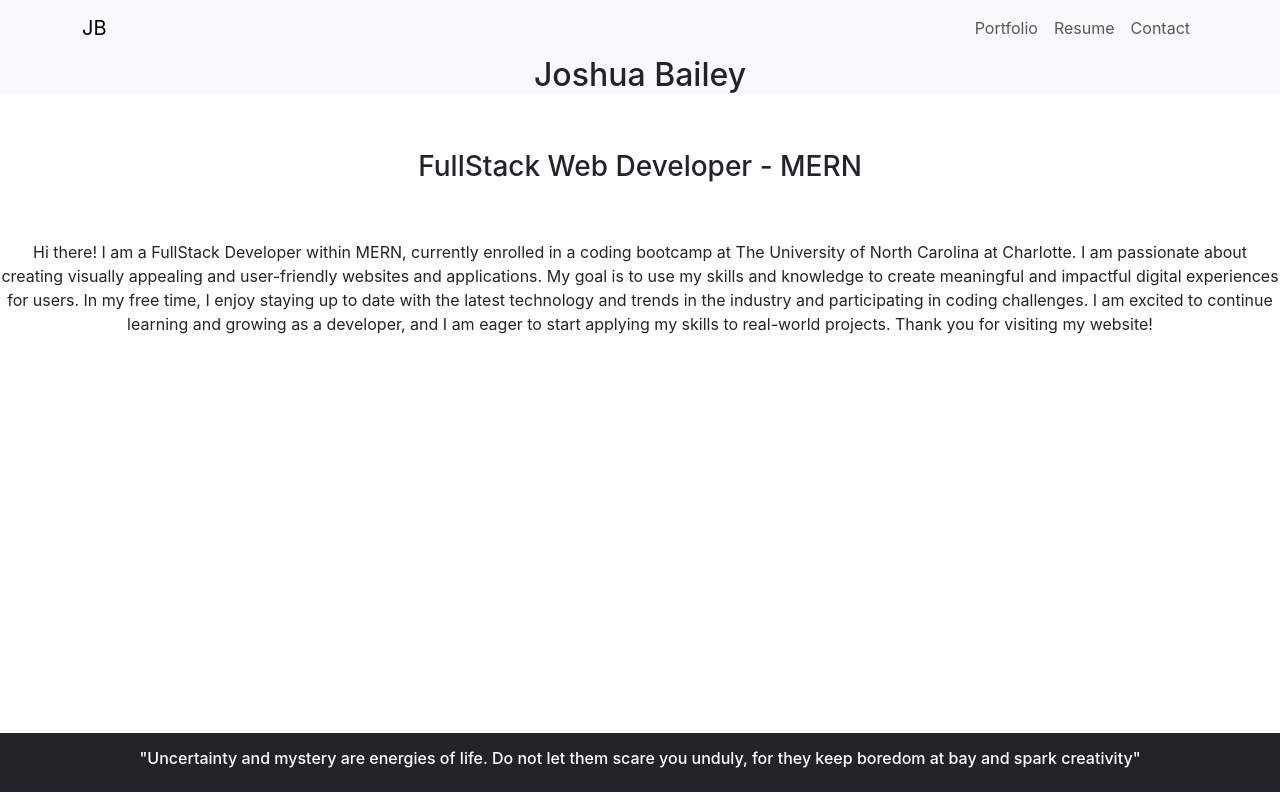
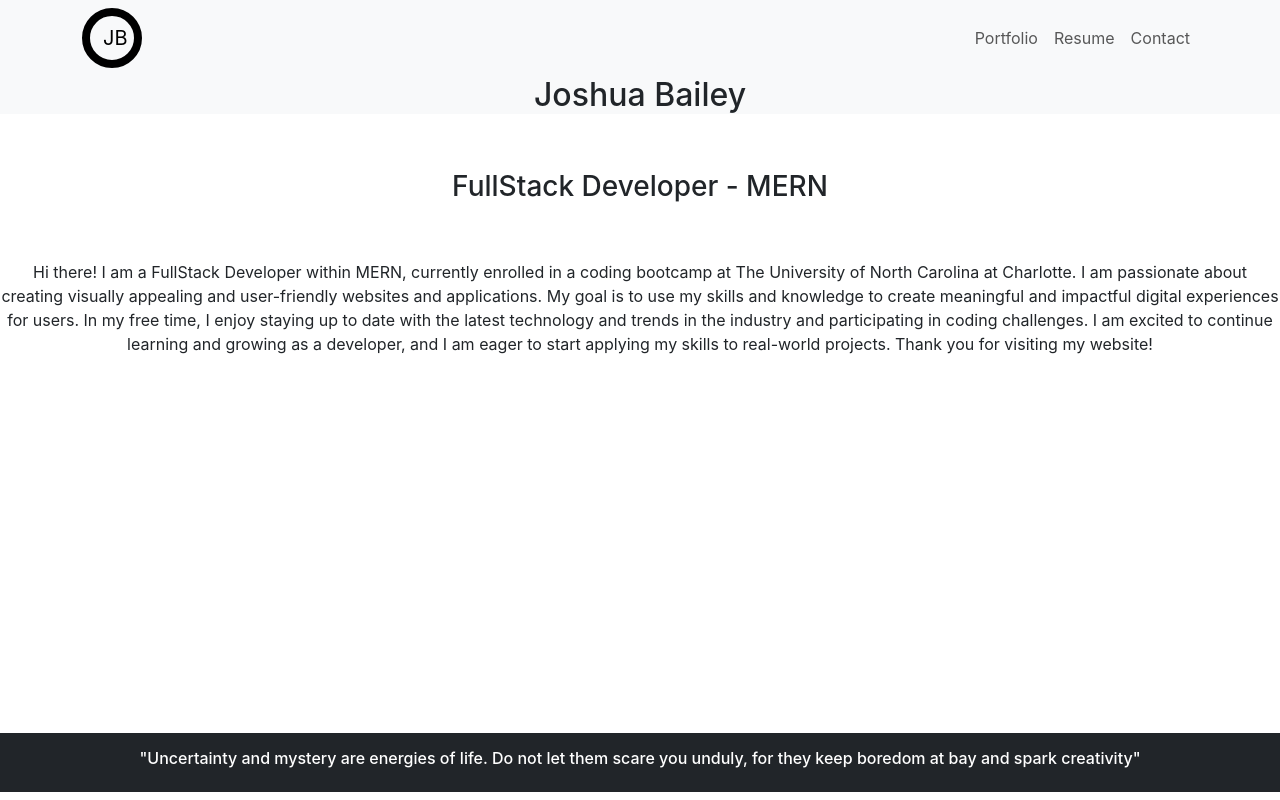
Before and after one commit to joshbaileydev513/joshuabailey.info, a React (Create React App) app in the folder joshuabailey.info/: page / in a window 1280 px wide. Built offline with nearby package versions, Linux system fonts and the light colour scheme.

Commit message:
added styling to my logo on nav and made minor changes to the homepage

```diff
--- a/joshuabailey.info/src/components/nav.js
+++ b/joshuabailey.info/src/components/nav.js
@@ -6,11 +6,22 @@ import Navbar from 'react-bootstrap/Navbar';
 // We declare an object called styles that will contain a few objects for card and heading styles
 // Notice that each key lists CSS styles in camel case
 
+const styles = {
+  circle: {
+    width: '60px',
+    height: '60px',
+    borderRadius: '50%',
+    border: '8px solid black',
+    paddingLeft: '13px',
+    paddingTop: '7px',
+  },
+};
+
 function NavComp() {
   return (
     <Navbar collapseOnSelect expand="lg" className="bg-body-tertiary">
       <Container>
-        <Navbar.Brand href="*">JB</Navbar.Brand>
+        <Navbar.Brand href="*" style={styles.circle}>JB</Navbar.Brand>
         <Navbar.Toggle aria-controls="responsive-navbar-nav" />
         <Navbar.Collapse id="responsive-navbar-nav">
           <Nav className="me-auto">
--- a/joshuabailey.info/src/pages/Home.js
+++ b/joshuabailey.info/src/pages/Home.js
@@ -4,7 +4,7 @@ const Home = () => {
     return (
         <div>
             {/* Inset Picture of Me here */}
-            <h3 class="p-5 text-center">FullStack Web Developer - MERN </h3>
+            <h3 class="p-5 text-center">FullStack Developer - MERN </h3>
              {/* Add info here about me and desires/exp */}
              <p class="text-center font-weight-light">
                     Hi there! I am a FullStack Developer within MERN, currently enrolled in a coding bootcamp at The University
```
